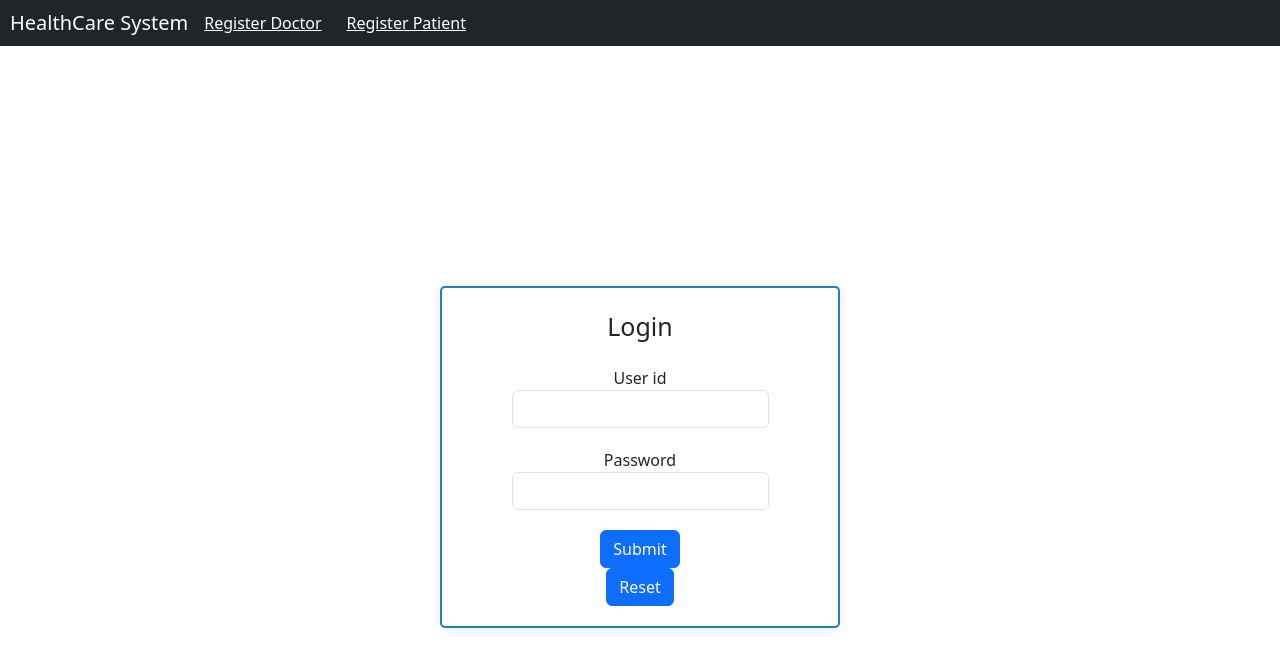
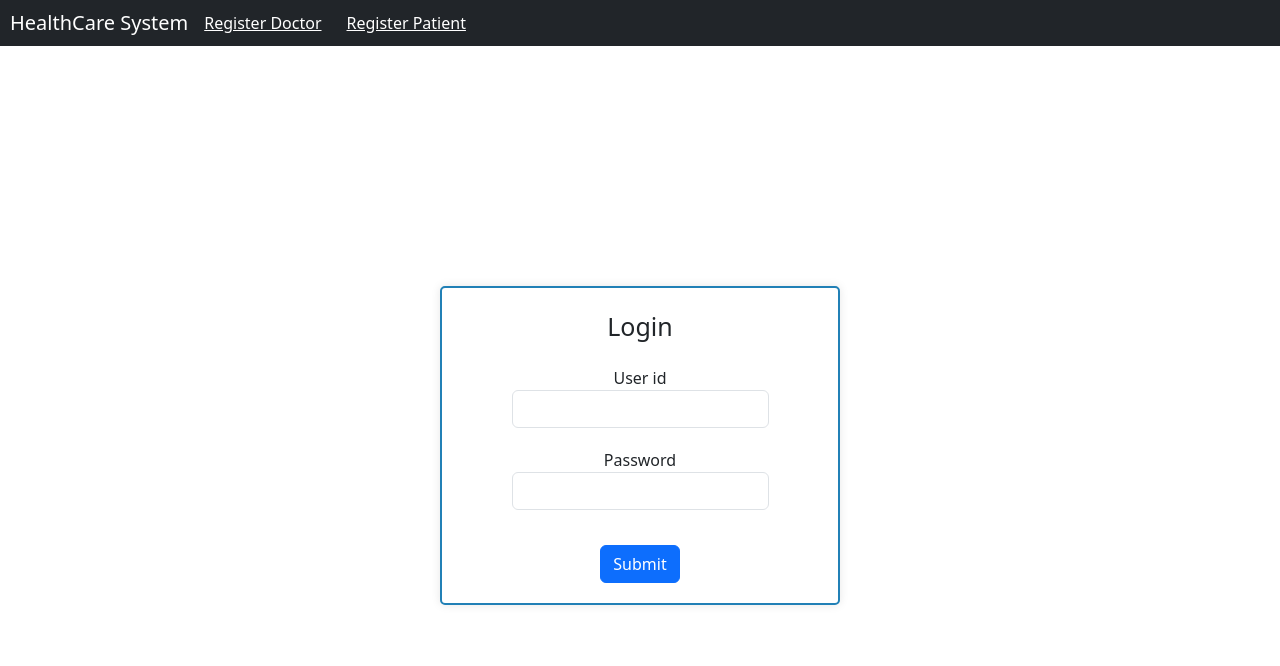
Before and after one commit to UdayDudhe/Health-Care-System, a React (Create React App) app in the folder React/my-react-app/: page / in a window 1280 px wide. Shown: the top 666 px of the page. Built offline with nearby package versions, Linux system fonts and the light colour scheme.

Commit message:
fixed navlinks and login button

```diff
--- a/React/my-react-app/src/Components/LoginPage/LoginPage.css
+++ b/React/my-react-app/src/Components/LoginPage/LoginPage.css
@@ -31,8 +31,8 @@ form{
     align-items: center;
 }
 
-button {
-    display: block;
-    margin: 0 auto;
 
-  }
+.error{
+  color: red;
+  padding-bottom: 15px;
+}
--- a/React/my-react-app/src/Components/LoginPage/LoginPage.jsx
+++ b/React/my-react-app/src/Components/LoginPage/LoginPage.jsx
@@ -34,8 +34,15 @@ function LoginPage() {
       body: JSON.stringify(info),
     };
     fetch("http://localhost:8080/verifyLogin", reqOptions)
+      .then((resp) => {
+        if (resp.ok) {
+          return resp.text();
+        } else {
+          throw new Error("Service Error");
+        }
+      })
       // .then((resp) => console.log(resp))
-      .then((resp) => resp.text())
+      // .then((resp) => resp.text())
       .then((text) => (text.length ? JSON.parse(text) : {}))
       .then((obj) => {
         if (Object.keys(obj).length === 0) {
@@ -45,15 +52,17 @@ function LoginPage() {
             alert("req not approved");
           } else {
             if (obj.role_id.roleid === 1) {
-              navigate('/adminHome')
+              navigate("/adminHome");
             } else if (obj.role_id.roleid === 2) {
-              navigate('/docHome')
+              navigate("/docHome");
             } else if (obj.role_id.roleid === 3) {
-              navigate('/patientHome')
-
+              navigate("/patientHome");
             }
           }
         }
+      })
+      .catch((error) => {
+        alert("Server Error");
       });
     //.then((obj)=>{console.log(obj)})
   };
@@ -73,7 +82,11 @@ function LoginPage() {
               className="form-control"
               value={info.username}
               onChange={(e) => {
-                dispatch({ type: "update", fld: "username", val: e.target.value });
+                dispatch({
+                  type: "update",
+                  fld: "username",
+                  val: e.target.value,
+                });
               }}
             />
           </div>
@@ -87,12 +100,17 @@ function LoginPage() {
               className="form-control"
               value={info.password}
               onChange={(e) => {
-                dispatch({ type: "update", fld: "password", val: e.target.value });
+                dispatch({
+                  type: "update",
+                  fld: "password",
+                  val: e.target.value,
+                });
               }}
             />
           </div>
-          {msg}
+          <div className="error">{msg}</div>
 
+          <div className="button-container">
             <button
               type=""
               className="btn btn-primary"
@@ -100,13 +118,7 @@ function LoginPage() {
             >
               Submit
             </button>
-          <button
-            type=""
-            className="btn btn-primary"
-            onClick={() => dispatch({ type: "reset" })}
-          >
-            Reset
-          </button>
+          </div>
         </form>
       </div>
     </>
--- a/React/my-react-app/src/Components/NavBar/NavLinks.jsx
+++ b/React/my-react-app/src/Components/NavBar/NavLinks.jsx
@@ -41,6 +41,13 @@ function NavLinks() {
               </Link>
             </>
           )}
+             {location.pathname.endsWith("Home") && (
+            <>
+              <Link className="navbar-text" to="/">
+                Logout
+              </Link>
+            </>
+          )}
         </div>
       </nav>
     </>
```
Lines whose indentation alone changed are shown as unchanged.
